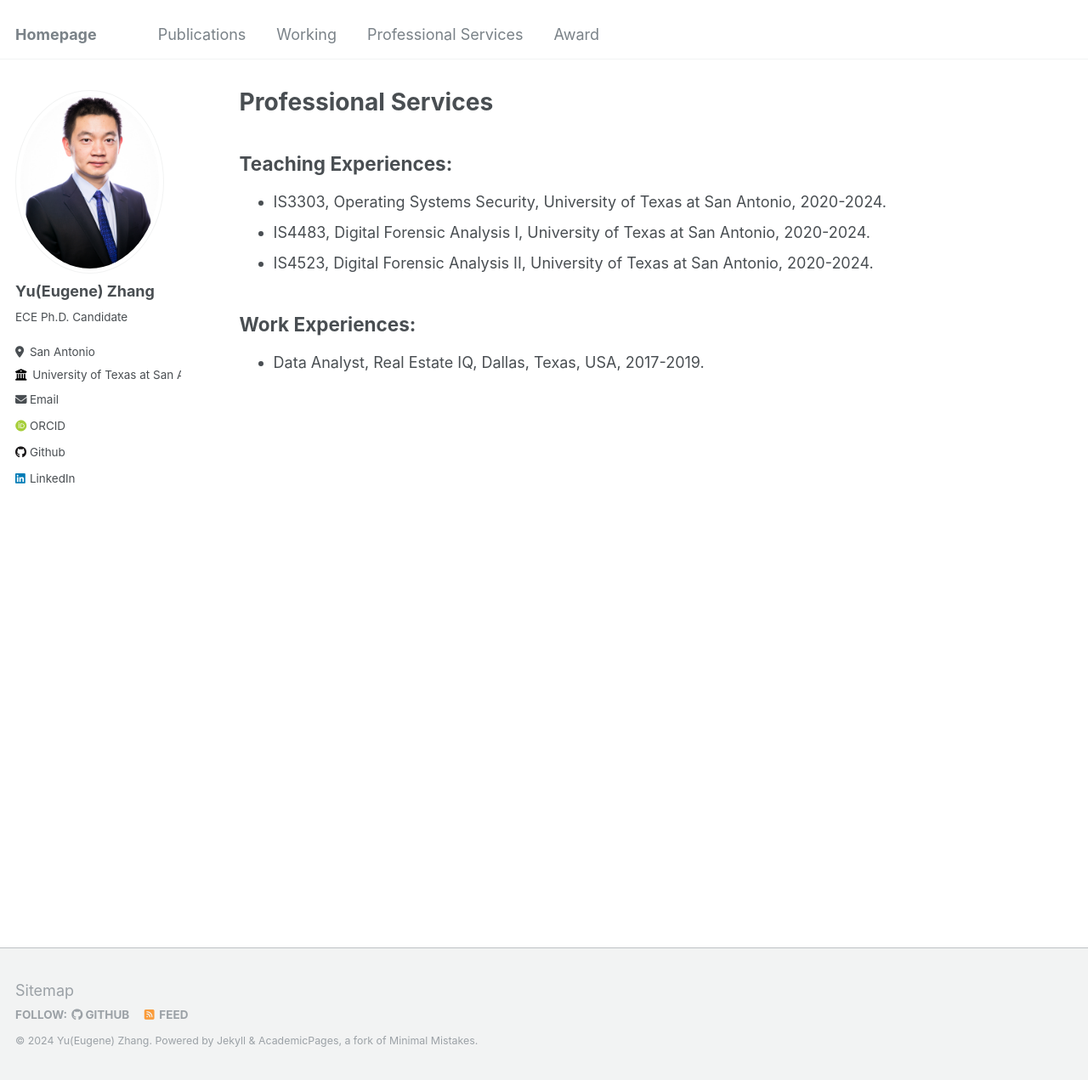
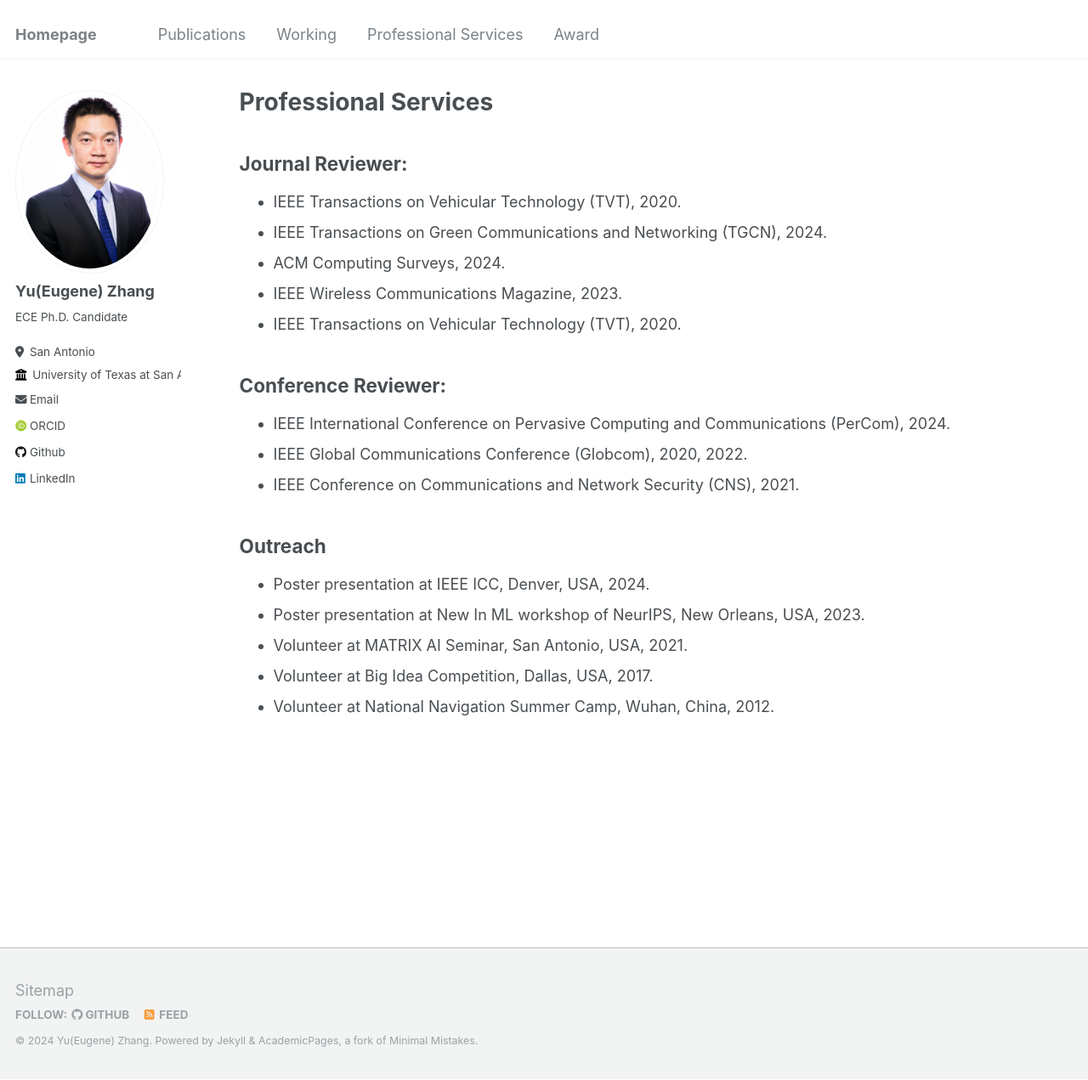
Before and after one commit to Yu-Zhang-Eugene/yu-zhang-eugene.github.io, a Jekyll site: the page built from _pages/professional-services.md, in a window 1280 px wide and 1271 px high. Shown: the whole window at 85% size. Built offline with Jekyll 4.4.1, drawn with Linux system fonts in a browser that asks for light colours; some web fonts are replaced.

Commit message:
modified:   _pages/about.md 	modified:   _pages/award.md 	modified:   _pages/professional-services.md

```diff
--- a/_pages/professional-services.md
+++ b/_pages/professional-services.md
@@ -5,15 +5,27 @@ permalink: /professional-services/
 author_profile: true
 ---
 
-
-Teaching Experiences:
+Journal Reviewer:
 ------
-- IS3303, Operating Systems Security, University of Texas at San Antonio, 2020-2024.
-- IS4483, Digital Forensic Analysis I, University of Texas at San Antonio, 2020-2024.
-- IS4523, Digital Forensic Analysis II, University of Texas at San Antonio, 2020-2024.
+- IEEE Transactions on Vehicular Technology (TVT), 2020.
+- IEEE Transactions on Green Communications and Networking (TGCN), 2024.
+- ACM Computing Surveys, 2024.
+- IEEE Wireless Communications Magazine, 2023.
+- IEEE Transactions on Vehicular Technology (TVT), 2020.
 
 
 
-Work Experiences:
+Conference Reviewer:
 ------
-- Data Analyst, Real Estate IQ, Dallas, Texas, USA, 2017-2019.
+- IEEE International Conference on Pervasive Computing and Communications (PerCom), 2024.
+- IEEE Global Communications Conference (Globcom), 2020, 2022.
+- IEEE Conference on Communications and Network Security (CNS), 2021.
+
+
+Outreach
+------
+- Poster presentation at IEEE ICC, Denver, USA, 2024.
+- Poster presentation at New In ML workshop of NeurIPS, New Orleans, USA, 2023.
+- Volunteer at MATRIX AI Seminar, San Antonio, USA, 2021.
+- Volunteer at Big Idea Competition, Dallas, USA, 2017.
+- Volunteer at National Navigation Summer Camp, Wuhan, China, 2012.
```
Also changed, not shown: _pages/about.md (+4 -0 lines), _pages/award.md (+5 -11 lines).
